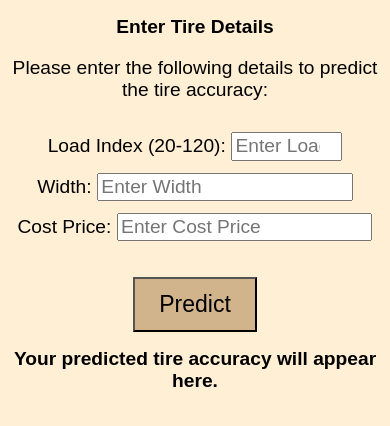
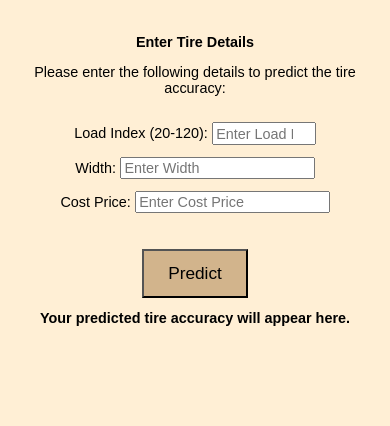
Before and after one commit to Vishal-jain-01/Tire_Prediction_API, a plain HTML site: page templates/EntryForm.html in a window 390 px wide. Drawn offline with Linux system fonts and the light colour scheme.

Commit message:
Make website flexible

```diff
--- a/templates/EntryForm.html
+++ b/templates/EntryForm.html
@@ -5,6 +5,39 @@
     <meta name="viewport" content="width=device-width, initial-scale=1.0">
     <title>Tire Details</title>
     <style>
+
+        /* Default styles for large screens */
+body {
+    font-size: 16px;
+    padding: 20px;
+}
+
+/* For tablets (width < 1024px) */
+@media (max-width: 1024px) {
+    body {
+        font-size: 14px;
+        padding: 15px;
+    }
+}
+
+/* For mobile devices (width < 768px) */
+@media (max-width: 768px) {
+    body {
+        font-size: 12px;
+        padding: 10px;
+    }
+
+    .container {
+        flex-direction: column; /* Stack elements vertically */
+    }
+}
+
+
+
+
+
+
+
         body {
             font-family: 'Arial', sans-serif;
             color: black;
```
Also changed, not shown: templates/index.html (+36 -0 lines), templates/welcome.html (+46 -0 lines).
